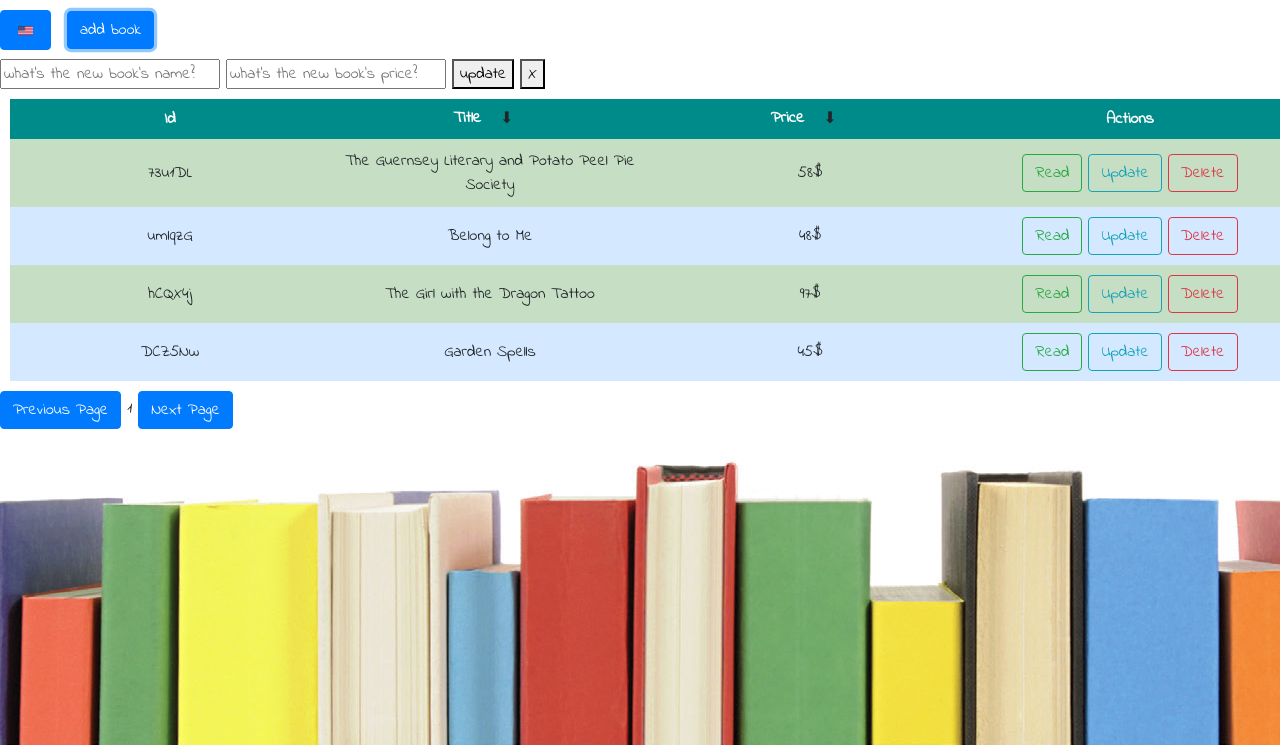
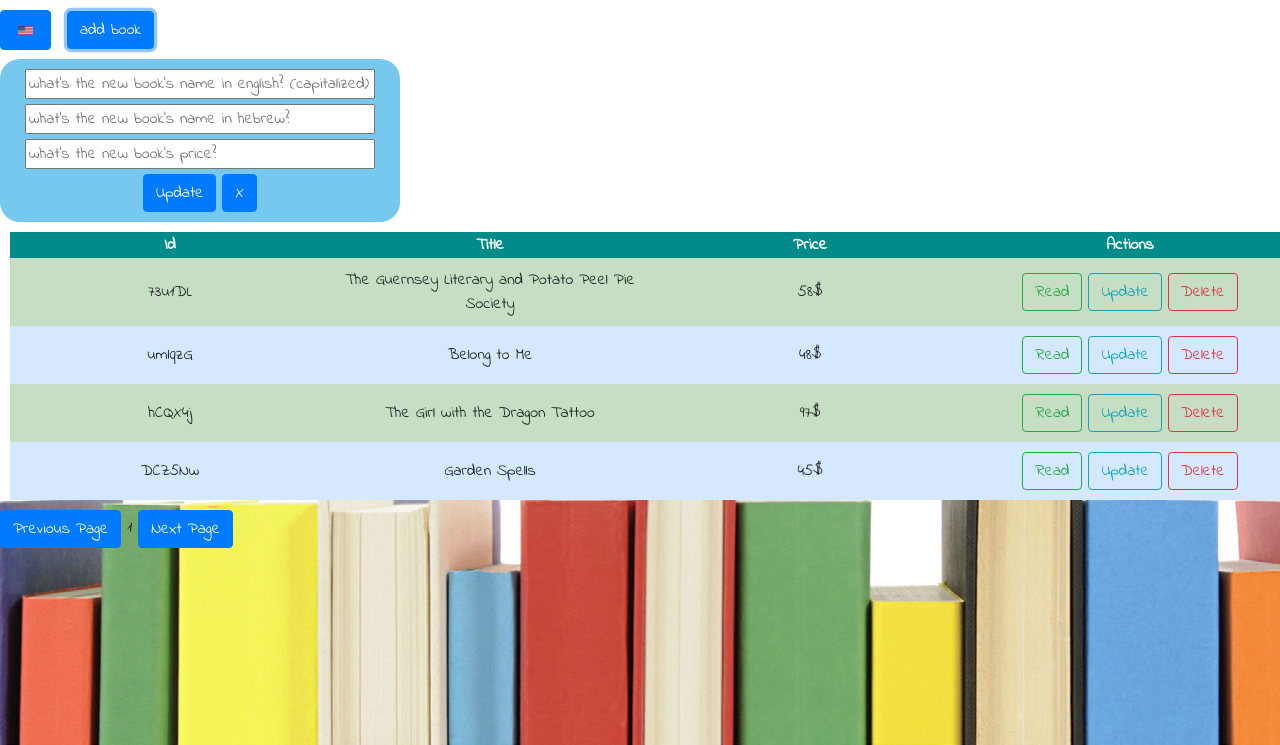
Before and after one commit to EllahT/portfolio, a plain HTML site: page projs/bookshop/index.html in a window 1280 px wide. Both pictures are taken after a click on the button "add book". Shown: the part 55-800 px from the top of the page. Drawn offline with Linux system fonts and the light colour scheme.

Commit message:
fixed new Ques at guess who and book store add book

```diff
--- a/projs/bookshop/css/main.css
+++ b/projs/bookshop/css/main.css
@@ -70,8 +70,17 @@ img {
     margin: 10px;
 }
 
+.inlineModal {
+    width: 400px;
+    background-color: #77c8ee;
+    border-radius: 20px;
+    text-align: center;
+    padding: 10px;
+}
+
 .inlineModal input {
-    min-width: 220px;
+    min-width: 350px;
+    margin-bottom: 5px;
 }
 
 .dropdown {
--- a/projs/bookshop/js/books-controller.js
+++ b/projs/bookshop/js/books-controller.js
@@ -19,6 +19,7 @@ function renderBooks() {
     })
     $('.books-tbody').html(strHtmls.join(''))
     $('.curr-page').text(gCurrPage+1);
+    doTrans();
 }
 
 function onReadBook(bookId) {
@@ -46,25 +47,27 @@ function onDeleteBook(bookId) {
 
 function onOpenAddBookModal() {
     $('.addBtn').after(`<div class="inlineModal">
-    <input name ="name" type="txt" placeholder="what\'s the new book\'s name?"/>
-    <input name ="price" type="number" placeholder="what\'s the new book\'s price?"/>
-    <button onclick="onAddBook()">update</button>
-    <button onclick="onCloseInlineModal()">X</button></div>`);
+    <input data-trans="newBookNameEn" name ="nameEn" type="txt" placeholder="what\'s the new book\'s name in english? (capitalized)"/>
+    <input data-trans="newBookNameHe" name ="nameHe" type="txt" placeholder="what\'s the new book\'s name in hebrew?"/>
+    <input data-trans="newBookPrice" name ="price" type="number" placeholder="what\'s the new book\'s price?"/>
+    <button data-trans="updateBtn" class="btn btn-primary" onclick="onAddBook()">update</button>
+    <button class="btn btn-primary" onclick="onCloseInlineModal()">X</button></div>`);
+    doTrans();
 }
 
 function onAddBook() {
-    var name = $('[name="name"]').val();
-    var capitlizedName = name.charAt(0).toUpperCase() + name.slice(1);
+    var name = {en: $('[name="nameEn"]').val(), he: $('[name="nameHe"]').val()};
     var price = $('[name="price"]').val();
-    addBook(capitlizedName,price)
+    addBook(name,price)
     renderBooks()
 }
 
 function onOpenUpdateModal(bookId) {
     $('.'+bookId).after(`<tr class="inlineModal"><td colspan="4">
-    <input name ="newPrice" type="number" placeholder="what\'s the new price?"/>
-    <button onclick="onUpdateBook('${bookId}')">update</button>
-    <button onclick="onCloseInlineModal()">X</button></td></tr>`);
+    <input data-trans="updateNewPrice" name ="newPrice" type="number" placeholder="what\'s the new price?"/>
+    <button data-trans="updateBtn" class="btn btn-primary" onclick="onUpdateBook('${bookId}')">update</button>
+    <button class="btn btn-primary" onclick="onCloseInlineModal()">X</button></td></tr>`);
+    doTrans();
 }
 
 function onUpdateBook(bookId) {
@@ -105,7 +108,6 @@ function onChangePage(op) {
     if ((gCurrPage === 0 && op === '-') || (gCurrPage === Math.floor((getBooksCount()/gBooksPerPage)) && op === '+')) return;
     (op === '+')? gCurrPage++ :gCurrPage--;
     renderBooks();
-    doTrans();
 }
 
 function onSetLang(lang) {
--- a/projs/bookshop/js/i18n-service.js
+++ b/projs/bookshop/js/i18n-service.js
@@ -77,6 +77,33 @@ var gTrans = {
     currency: {
         en: '$',
         he: '₪'
+    },
+
+    newBookNameEn: {
+        en: 'what\'s the new book\'s name in english? (capitalized)',
+        he: 'מה שם הספר החדש באנגלית (אותיות ראשונות גדולות)'
+
+    },
+
+    newBookNameHe: {
+        en: 'what\'s the new book\'s name in hebrew?',
+        he: 'מה שם הספר החדש בעברית?'
+
+    },
+
+    newBookPrice: {
+        en: 'what\'s the new book\'s price?',
+        he: 'מה המחיר של הספר החדש?'
+    },
+
+    updateNewPrice: {
+        en: 'what\'s the new price?',
+        he: 'מה המחיר החדש?'
+    },
+
+    updateBtn: {
+        en: 'Update',
+        he: 'עדכן'
     }
 };
 
--- a/projs/guessme/js/app.js
+++ b/projs/guessme/js/app.js
@@ -55,9 +55,8 @@ function onAddGuess() {
 
     // DONE: Call the service addGuess
     addGuess(quest,guess);
-    console.log('done adding, here is the tree now:', gQuestsTree);
-    $('input[name="newGuess"]').val('');
-    $('input[name="newQuest"]').val('');
+    $('input[name="newGuess"]').val(' ');
+    $('input[name="newQuest"]').val(' ');
     onRestartGame();
 }
 
--- a/projs/guessme/js/quest-service.js
+++ b/projs/guessme/js/quest-service.js
@@ -45,7 +45,7 @@ function addGuess(newQuestTxt, newGuessTxt) {
     var newQuest = createQuest(newQuestTxt);
     newQuest.no = gCurrQuest;
     newQuest.yes = createQuest(newGuessTxt);
-    // (gLastRes === "no")? gPrevQuest.no = newQuest: gPrevQuest.yes = newQuest;
+    (gLastRes === "no")? gPrevQuest.no = newQuest: gPrevQuest.yes = newQuest;
     saveQuestsTree();
 }
 
```
Also changed, not shown: css/ca-gallery.css (+10 -1 lines), index.html (+2 -2 lines), projs/guessme/index.html (+1 -1 lines).
